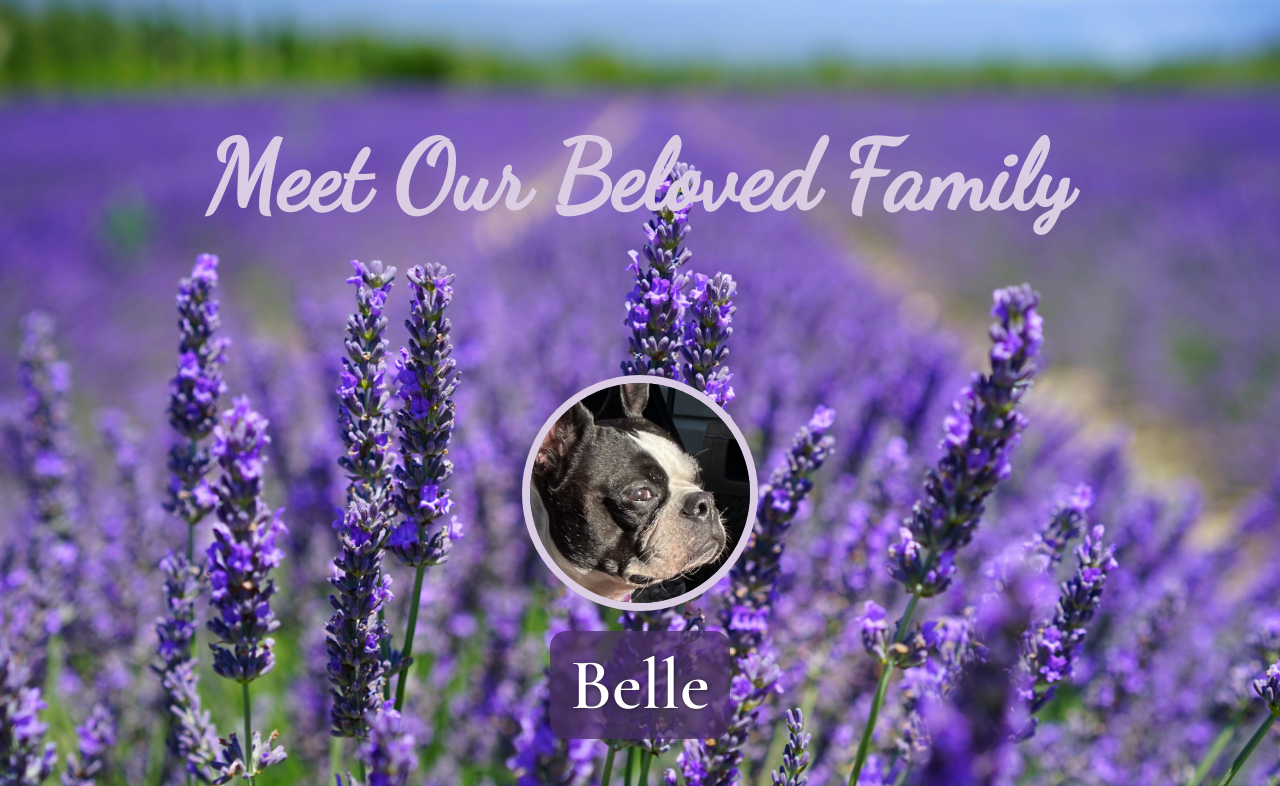
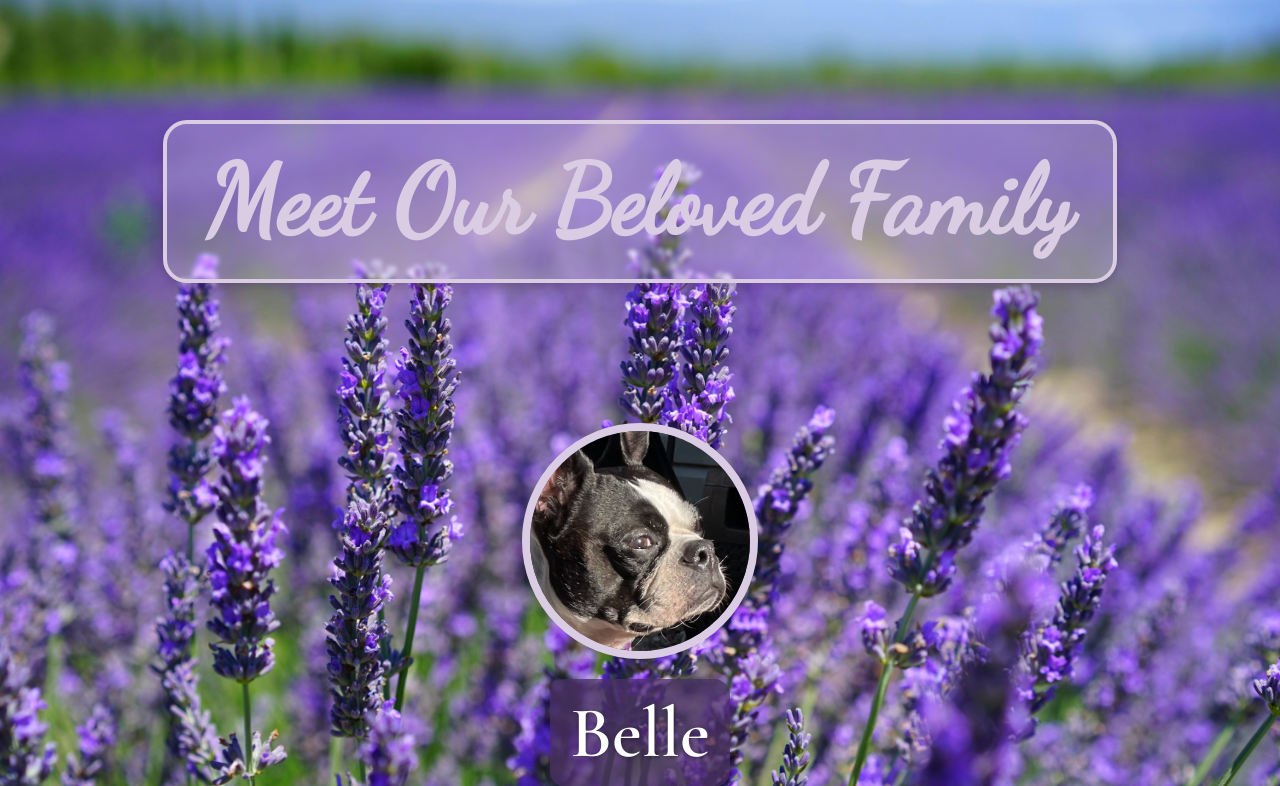
Before and after one commit to OpsChasingDev/AnimalWebsite, a Flask app: page / in a window 1280 px wide. Shown: the top 786 px of the page. Run offline with Flask 3, Linux system fonts and the light colour scheme.

Commit message:
title frame

```diff
--- a/static/css/style.css
+++ b/static/css/style.css
@@ -14,6 +14,16 @@ body {
     min-height: 100vh;
     padding: 60px 20px;
     background-attachment: fixed;
+}
+
+.title-frame {
+    display: inline-block;
+    padding: 20px 40px;
+    background-color: rgba(255, 255, 255, 0.2);
+    border: 4px solid #d9cce3;
+    border-radius: 24px;
+    box-shadow: 0 4px 12px rgba(74, 47, 102, 0.4);
+    backdrop-filter: blur(2px);
 }
 
 header {
--- a/templates/index.html
+++ b/templates/index.html
@@ -10,9 +10,10 @@
 <body>
     <div class="page-background">
         <header>
-            <h1>Meet Our Beloved Family</h1>
+            <div class="title-frame">
+                <h1>Meet Our Beloved Family</h1>
+            </div>
         </header>
-
         <main>
             {% for image in animal_images %}
             <div class="animal-card">
```
